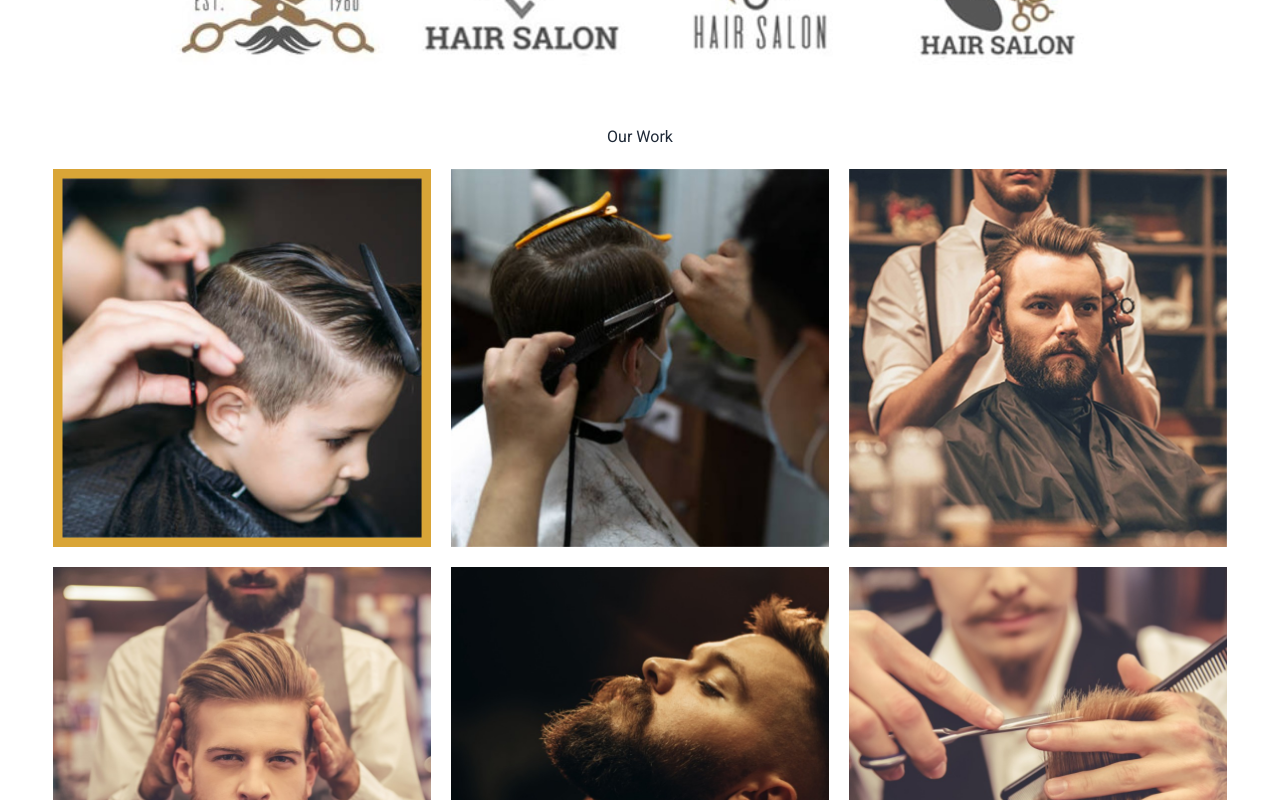
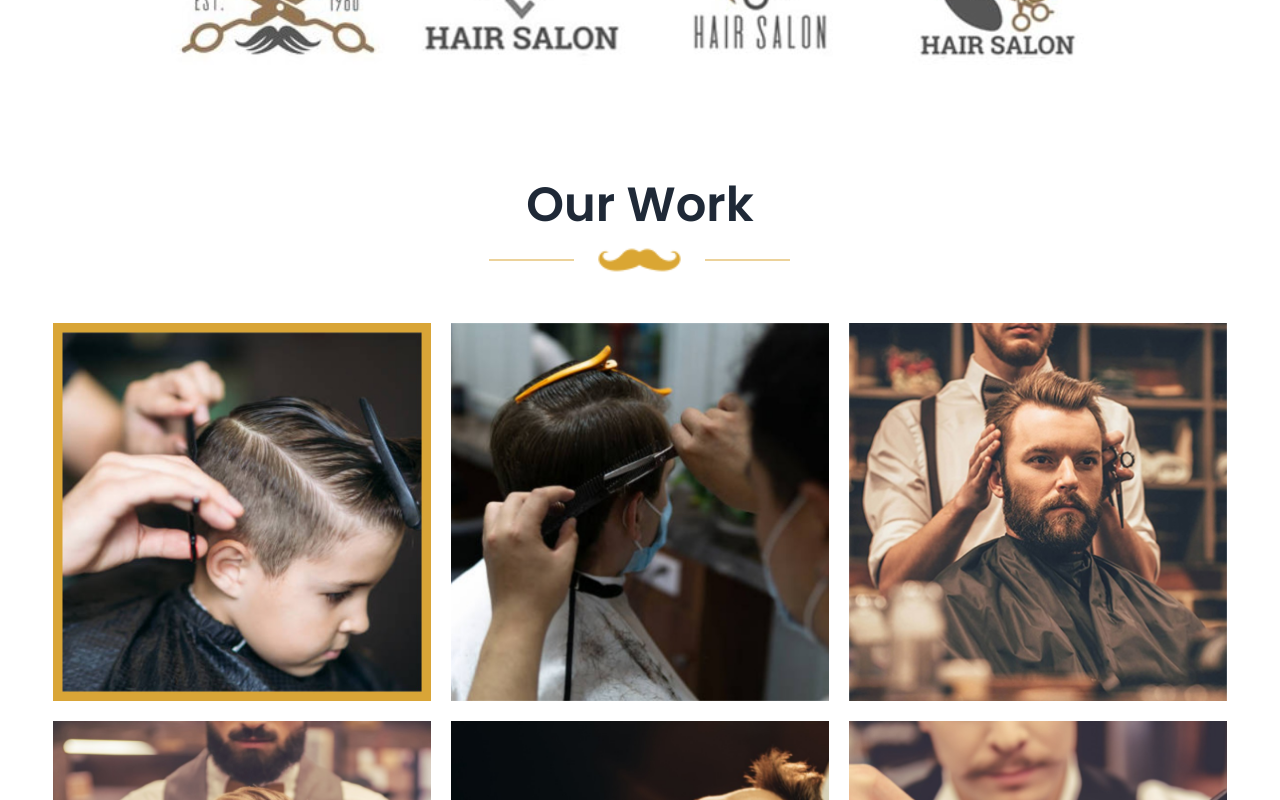
Before and after one commit to Shahriar-Samir/Barbarz, a Next.js app: page / in a window 1280 px wide. Shown: the part 7980-8780 px from the top of the page. Built offline with nearby package versions, Linux system fonts and the light colour scheme.

Commit message:
add: ourwork section design and responsiveness

```diff
--- a/src/components/OurWork.tsx
+++ b/src/components/OurWork.tsx
@@ -2,11 +2,16 @@ import React from 'react';
 
 const OurWork = () => {
     return (
-        <section className='w-11/12 mx-auto mt-10'>
-            <section className='flex justify-center items-center'>
-        	    <h1>Our Work</h1>
+        <section className='w-11/12 mx-auto mt-20'>
+            <section className='flex flex-col justify-center items-center'>
+                <h1 className='font-poppins text-5xl font-semibold mt-4 text-center'>Our Work</h1>
+                <div className="flex gap-5 mt-3">
+                        <img src='/icons/line.svg' className='w-[85px]'/>
+                        <img src='/icons/mustache.svg'/>
+                        <img src='/icons/line.svg' className='w-[85px]'/>
+                    </div>
             </section>
-            <section className='grid grid-cols-3 gap-5 mt-5'>
+            <section className='grid grid-cols-1 md:grid-cols-2 lg:grid-cols-3 gap-5 mt-11'>
                 <figure><img src='/work1.jpg'/></figure>
                 <figure><img src='/work2.jpg'/></figure>
                 <figure><img src='/work3.jpg'/></figure>
```
